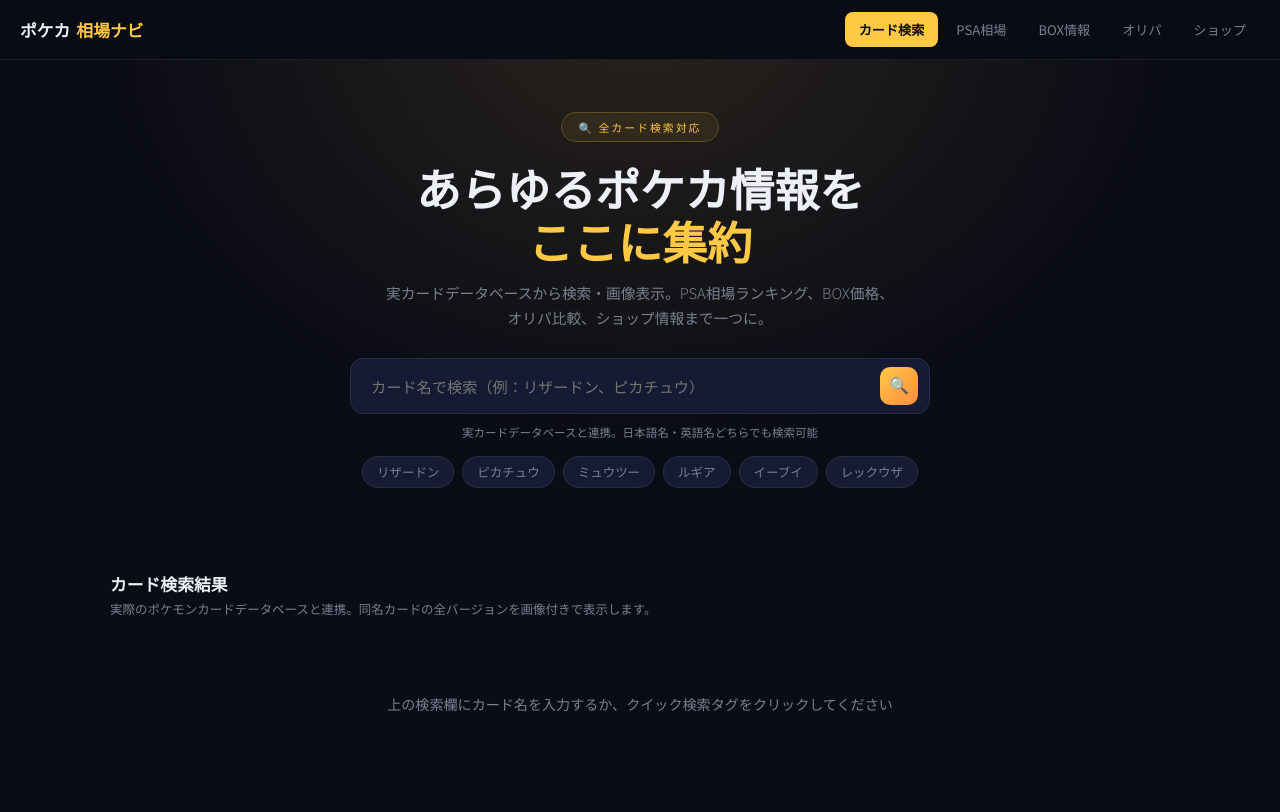
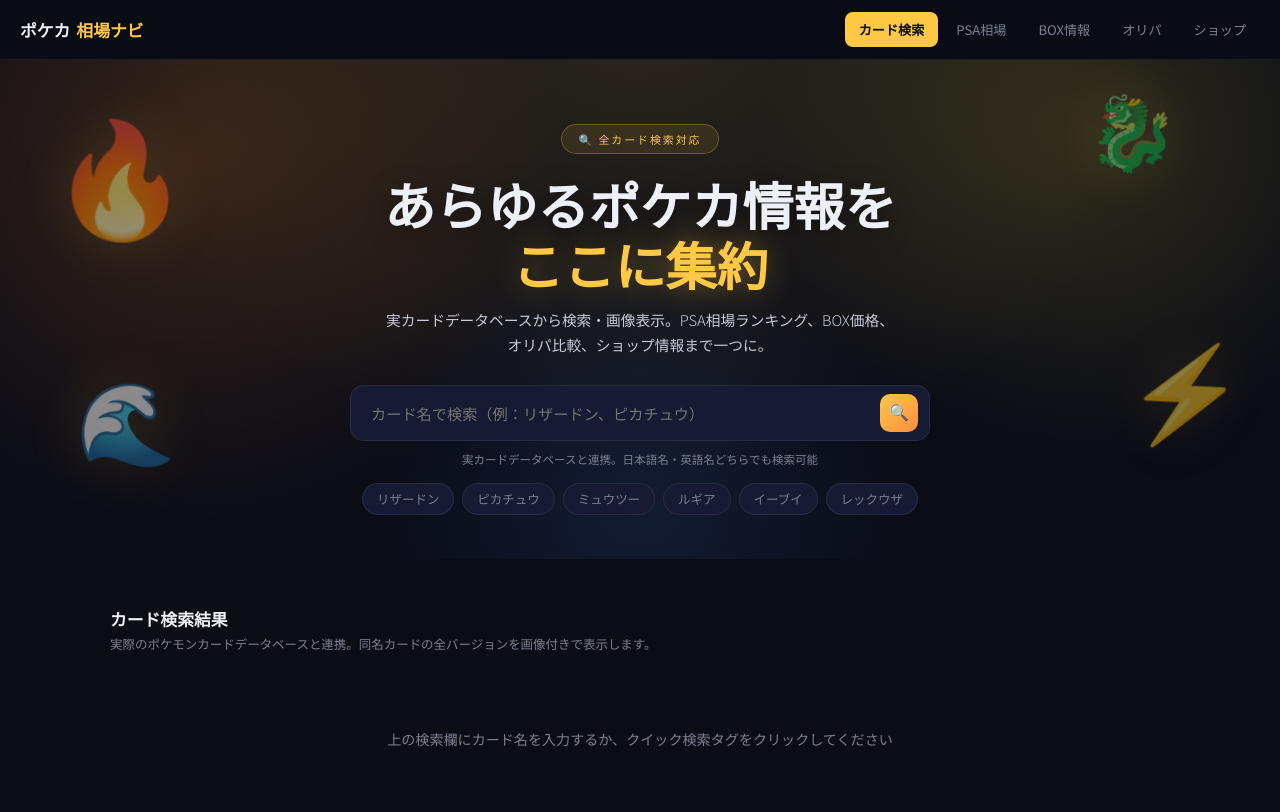
Before and after one commit to tantanrao/pokeka-souba, a plain HTML site: page index.html in a window 1280 px wide. Shown: the top 812 px of the page. Drawn offline with Linux system fonts and the light colour scheme.

Commit message:
Update index.html

```diff
--- a/index.html
+++ b/index.html
@@ -29,12 +29,42 @@
 .hnav-mobile-scroll{overflow-x:auto;display:flex;gap:4px;-webkit-overflow-scrolling:touch}
 .hnav-mobile-scroll::-webkit-scrollbar{display:none}
 
-/* ── HERO ── */
-.hero{padding:52px 20px 36px;text-align:center;background:radial-gradient(ellipse at 50% -10%,rgba(255,200,69,0.12) 0%,transparent 60%)}
-.hero-badge{display:inline-flex;align-items:center;gap:6px;background:rgba(255,200,69,0.08);border:1px solid rgba(255,200,69,0.22);color:var(--gold);font-size:0.68rem;letter-spacing:2px;text-transform:uppercase;padding:6px 16px;border-radius:100px;margin-bottom:20px}
-.hero h1{font-size:clamp(1.7rem,5vw,2.8rem);font-weight:900;line-height:1.18;margin-bottom:12px}
-.hero h1 em{color:var(--gold);font-style:normal}
-.hero-sub{font-size:0.92rem;color:var(--muted);max-width:520px;margin:0 auto;font-weight:300;line-height:1.7}
+/* ── HERO (redesigned with character glow) ── */
+.hero{position:relative;padding:64px 20px 44px;text-align:center;overflow:hidden;background:#0a0c16}
+.hero::before{content:'';position:absolute;inset:0;background:
+  radial-gradient(circle at 15% 20%, rgba(255,140,40,0.18) 0%, transparent 32%),
+  radial-gradient(circle at 85% 15%, rgba(255,220,60,0.15) 0%, transparent 28%),
+  radial-gradient(circle at 50% 90%, rgba(77,142,255,0.12) 0%, transparent 35%),
+  radial-gradient(ellipse at 50% -10%, rgba(255,200,69,0.14) 0%, transparent 60%);
+  z-index:0}
+.hero-mons{position:absolute;inset:0;z-index:0;overflow:hidden;opacity:0.5;pointer-events:none}
+.hero-mon{position:absolute;font-size:5.5rem;filter:blur(0.3px) drop-shadow(0 0 30px rgba(255,200,69,0.25));animation:floaty 7s ease-in-out infinite}
+.hero-mon.m1{top:8%;left:4%;font-size:7rem;animation-delay:0s}
+.hero-mon.m2{top:55%;left:88%;font-size:6rem;animation-delay:1.2s}
+.hero-mon.m3{top:6%;left:85%;font-size:4.5rem;animation-delay:2.4s}
+.hero-mon.m4{top:62%;left:6%;font-size:5rem;animation-delay:3.1s}
+@keyframes floaty{0%,100%{transform:translateY(0) rotate(0deg)}50%{transform:translateY(-18px) rotate(3deg)}}
+.hero-content{position:relative;z-index:1}
+.hero-badge{display:inline-flex;align-items:center;gap:6px;background:rgba(255,200,69,0.1);border:1px solid rgba(255,200,69,0.28);color:var(--gold);font-size:0.68rem;letter-spacing:2px;text-transform:uppercase;padding:6px 16px;border-radius:100px;margin-bottom:20px;backdrop-filter:blur(4px)}
+.hero h1{font-size:clamp(1.8rem,5.5vw,3.2rem);font-weight:900;line-height:1.18;margin-bottom:12px;text-shadow:0 4px 24px rgba(0,0,0,0.4)}
+.hero h1 em{color:var(--gold);font-style:normal;text-shadow:0 0 30px rgba(255,200,69,0.4)}
+.hero-sub{font-size:0.92rem;color:#c8cad8;max-width:520px;margin:0 auto;font-weight:300;line-height:1.7}
+
+/* ── card tile image wrapper ── */
+.card-tile-imgwrap{position:relative;width:100%;aspect-ratio:2.5/3.5;border-radius:8px;margin-bottom:8px;overflow:hidden;background:linear-gradient(135deg,#222840,#161a30)}
+.card-tile-imgwrap img{width:100%;height:100%;object-fit:cover;display:block}
+.tile-placeholder{position:absolute;inset:0;display:flex;align-items:center;justify-content:center;font-size:2rem;opacity:0.3}
+
+/* ── box visual (card-stack illustration instead of plain emoji) ── */
+.box-visual{width:64px;height:64px;border-radius:10px;flex-shrink:0;position:relative;background:linear-gradient(135deg,#2a3050,#1a1f38);display:flex;align-items:center;justify-content:center;overflow:hidden}
+.box-visual::before{content:'';position:absolute;width:38px;height:50px;background:linear-gradient(160deg,var(--gold),#ff8c42);border-radius:4px;transform:rotate(-8deg) translateX(-6px);box-shadow:0 4px 10px rgba(0,0,0,0.3)}
+.box-visual::after{content:'';position:absolute;width:38px;height:50px;background:linear-gradient(160deg,#4d8eff,#a78bfa);border-radius:4px;transform:rotate(8deg) translateX(6px);box-shadow:0 4px 10px rgba(0,0,0,0.3)}
+.box-visual span{position:relative;z-index:2;font-size:1.5rem;filter:drop-shadow(0 2px 6px rgba(0,0,0,0.5))}
+
+/* ── oripa code badge ── */
+.oripa-code{background:rgba(255,200,69,0.1);border:1px dashed rgba(255,200,69,0.35);border-radius:8px;padding:8px 12px;font-size:0.74rem;color:var(--gold);margin-bottom:12px}
+
+@media(max-width:600px){.hero-mon{display:none}}
 
 .search-mega{max-width:620px;margin:28px auto 0;position:relative;padding:0 20px}
 .search-input-mega{width:100%;background:var(--card);border:1.5px solid var(--border);border-radius:14px;padding:16px 56px 16px 20px;color:var(--white);font-family:'Noto Sans JP',sans-serif;font-size:0.95rem;outline:none;transition:border-color 0.15s}
@@ -83,7 +113,7 @@
 .rank-row:hover{border-color:rgba(255,200,69,0.3)}
 .rank-num{font-family:'Space Grotesk',sans-serif;font-size:1.3rem;font-weight:700;color:var(--muted);width:30px;flex-shrink:0;text-align:center}
 .rank-num.top1{color:var(--gold)} .rank-num.top2{color:#c9d4e8} .rank-num.top3{color:#cd8c52}
-.rank-thumb{width:46px;height:64px;border-radius:6px;background:linear-gradient(135deg,#2a3050,#1a1f38);flex-shrink:0;display:flex;align-items:center;justify-content:center;font-size:1.3rem;overflow:hidden}
+.rank-thumb{width:46px;height:64px;border-radius:6px;background:linear-gradient(135deg,#2a3050,#1a1f38);flex-shrink:0;display:flex;align-items:center;justify-content:center;font-size:1.3rem;overflow:hidden;box-shadow:inset 0 0 0 1px rgba(255,255,255,0.06)}
 .rank-thumb img{width:100%;height:100%;object-fit:cover}
 .rank-info{flex:1;min-width:0}
 .rank-name{font-size:0.9rem;font-weight:700;margin-bottom:2px;white-space:nowrap;overflow:hidden;text-overflow:ellipsis}
@@ -186,6 +216,13 @@
 </header>
 
 <section class="hero" id="hero-section">
+  <div class="hero-mons">
+    <div class="hero-mon m1">🔥</div>
+    <div class="hero-mon m2">⚡</div>
+    <div class="hero-mon m3">🐉</div>
+    <div class="hero-mon m4">🌊</div>
+  </div>
+  <div class="hero-content">
   <div class="hero-badge">🔍 全カード検索対応</div>
   <h1>あらゆるポケカ情報を<br><em>ここに集約</em></h1>
   <p class="hero-sub">実カードデータベースから検索・画像表示。PSA相場ランキング、BOX価格、オリパ比較、ショップ情報まで一つに。</p>
@@ -201,6 +238,7 @@
     <div class="qtag" onclick="quickSearch('Lugia')">ルギア</div>
     <div class="qtag" onclick="quickSearch('Eevee')">イーブイ</div>
     <div class="qtag" onclick="quickSearch('Rayquaza')">レックウザ</div>
+  </div>
   </div>
 </section>
 
```
